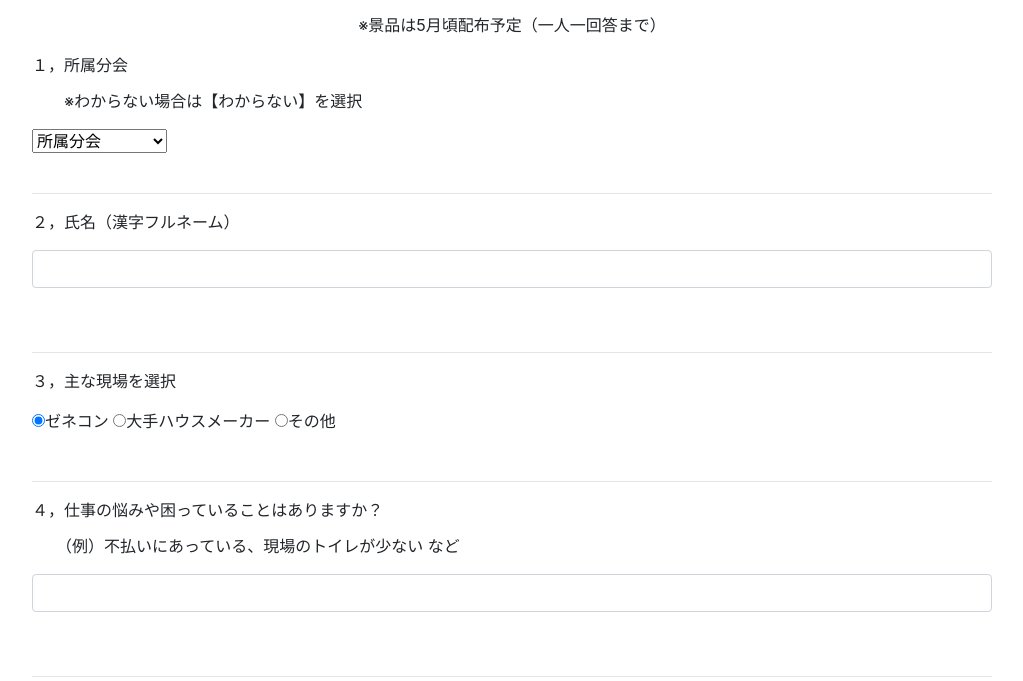
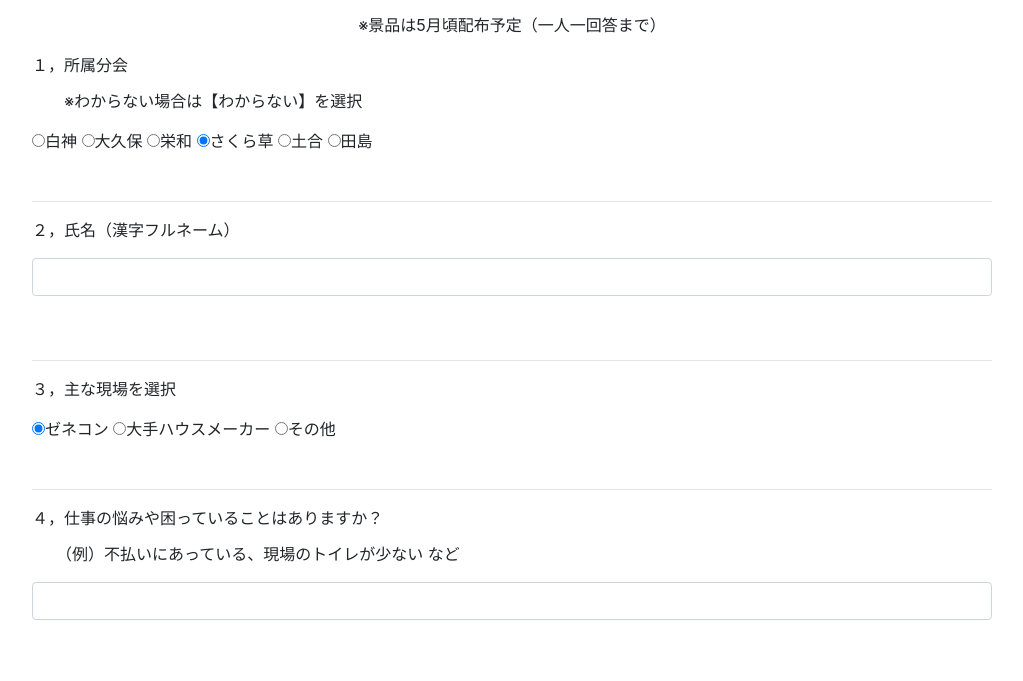
Before and after one commit to saitamaminami/24spring, a plain HTML site: page index.html in a window 1280 px wide. Shown: the part 91-772 px from the top of the page, without its empty margins (128-1151 px from the left). Drawn offline with nearby package versions, Linux system fonts and the light colour scheme; a script that the page names is missing.

Commit message:
Update index.html

```diff
--- a/index.html
+++ b/index.html
@@ -13,38 +13,15 @@
     <p class="text-center">アンケートに回答した組合員全員に景品をプレゼント！</p>
     <p class="text-center">※景品は5月頃配布予定（一人一回答まで）</p>
     <form class="w-75 mx-auto">
-        <p class="mt-3">１，所属分会</p>
+        <p class="mt-3" required>１，所属分会</p>
         <p class="mt-n1">　　※わからない場合は【わからない】を選択</p>
-
-         <select name="分会">
-           <option value="">所属分会</option>
-           <option value="白神">白神</option>
-           <option value="大久保">大久保</option>
-           <option value="栄和">栄和</option>
-           <option value="さくら草">さくら草</option>
-           <option value="土合">土合</option>
-           <option value="田島">田島</option>
-           <option value="うらわ">うらわ</option>
-           <option value="浦和北">浦和北</option>
-           <option value="木崎">木崎</option>
-           <option value="大谷口">大谷口</option>
-           <option value="二十三夜">二十三夜</option>
-           <option value="南浦和">南浦和</option>
-           <option value="文蔵">文蔵</option>
-           <option value="別所">別所</option>
-           <option value="辻">辻</option>
-           <option value="武蔵浦和">武蔵浦和</option>
-           <option value="西浦和">西浦和</option>
-           <option value="三室">三室</option>
-           <option value="中尾">中尾</option>
-           <option value="見沼">見沼</option>
-           <option value="東浦和">東浦和</option>
-           <option value="美園">美園</option>
-           <option value="よの">よの</option>
-           <option value="中央">中央</option>
-           <option value="【わからない】">【わからない】</option>
-           </select>
-           <br><br>
+         <input id="radio-a" type="radio" name="分会" value="白神" checked><label for="radio-a">白神</label>
+         <input id="radio-b" type="radio" name="分会" value="大久保" ><label for="radio-b">大久保</label>
+         <input id="radio-c" type="radio" name="分会" value="栄和" ><label for="radio-c">栄和</label>
+         <input id="radio-a" type="radio" name="分会" value="さくら草" checked><label for="radio-a">さくら草</label>
+         <input id="radio-b" type="radio" name="分会" value="土合" ><label for="radio-b">土合</label>
+         <input id="radio-c" type="radio" name="分会" value="田島" ><label for="radio-c">田島</label>
+         <br><br>
            <hr>
          </div>
 
```
